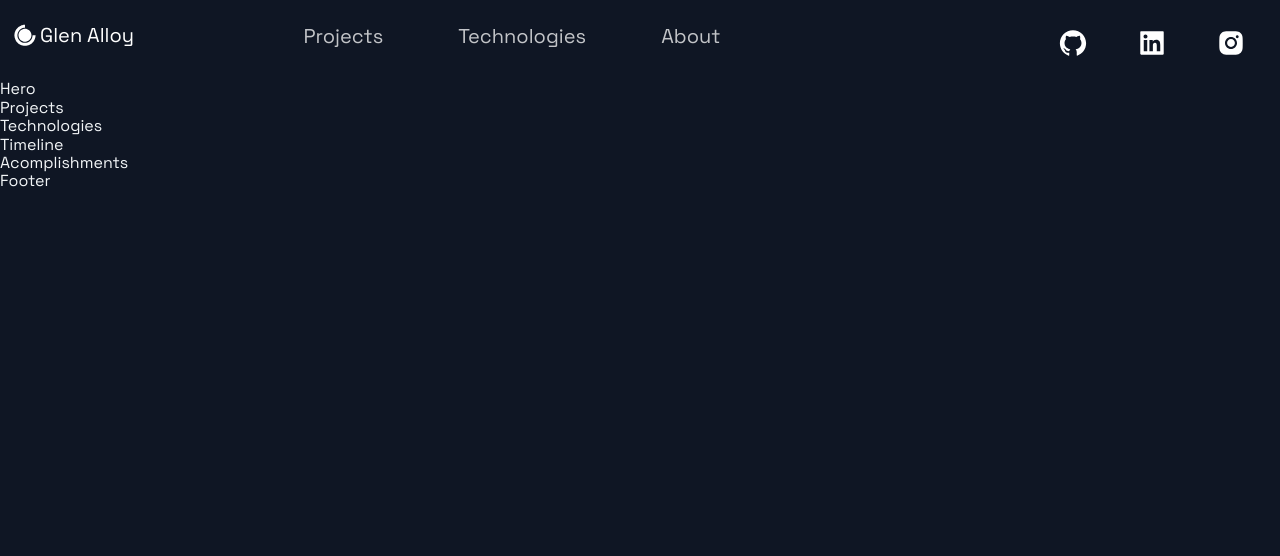
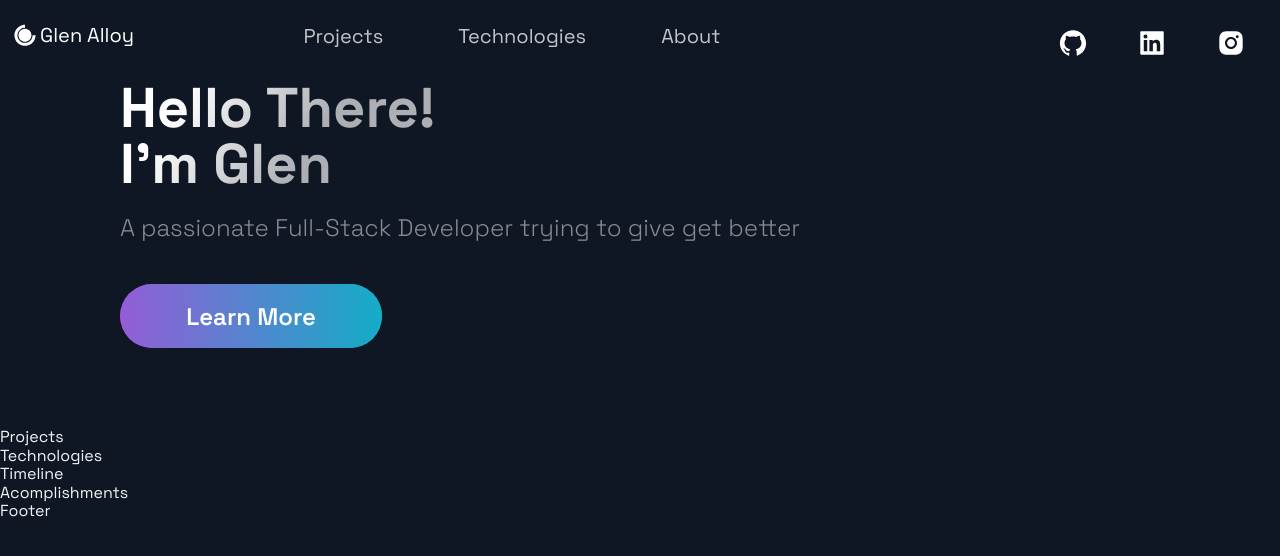
Before and after one commit to glen654/portfolio, a Next.js app: page / in a window 1280 px wide. Shown: the top 556 px of the page. Built offline with nearby package versions, Linux system fonts and the light colour scheme.

Commit message:
left hero section done

```diff
--- a/src/components/Hero/Hero.js
+++ b/src/components/Hero/Hero.js
@@ -5,9 +5,18 @@ import Button from '../../styles/GlobalComponents/Button';
 import { LeftSection } from './HeroStyles';
 
 const Hero = (props) => (
-  <div>
-    Hero
-  </div>
+  <Section row nopadding>
+      <LeftSection>
+          <SectionTitle>
+              Hello There! <br />
+              I'm Glen
+          </SectionTitle>
+          <SectionText>
+              A passionate Full-Stack Developer trying to give get better
+          </SectionText>
+          <Button onClick={()=> window.location = 'https://linkedin.com'}>Learn More</Button>
+      </LeftSection>
+  </Section>
 );
 
 export default Hero;
```
